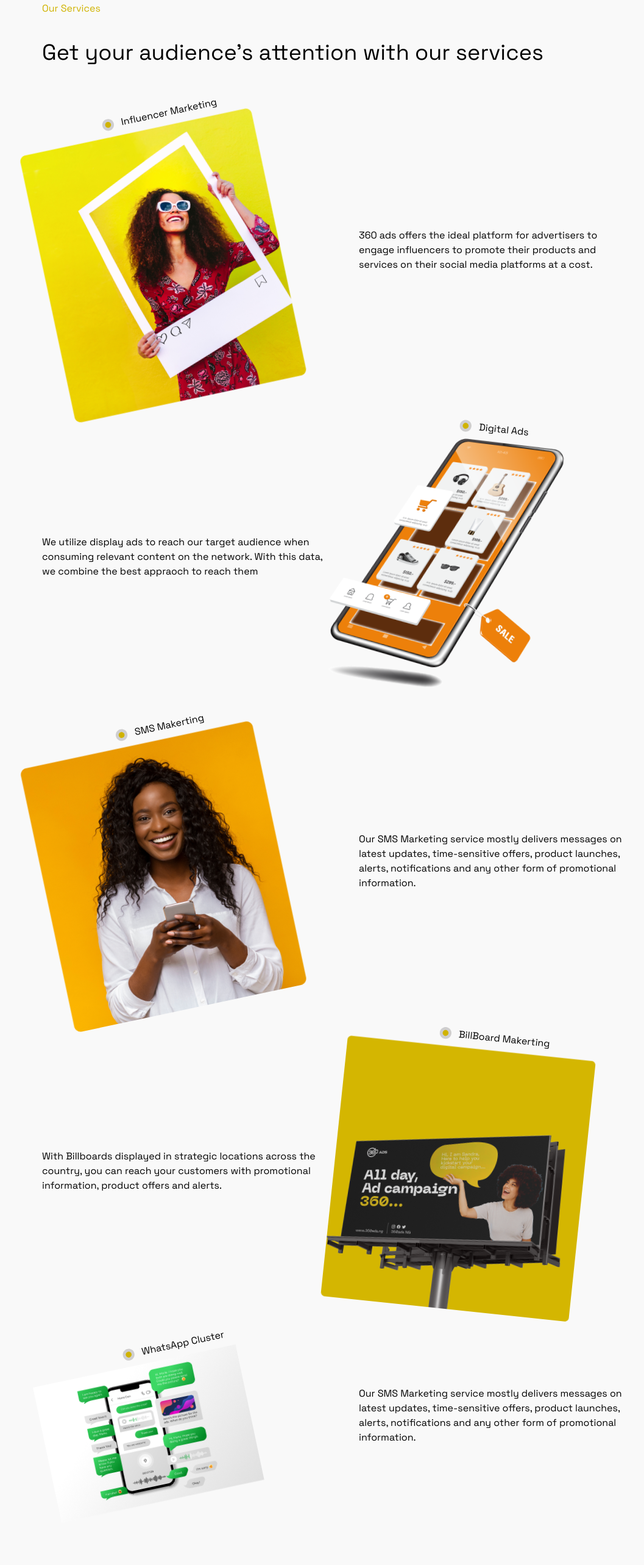
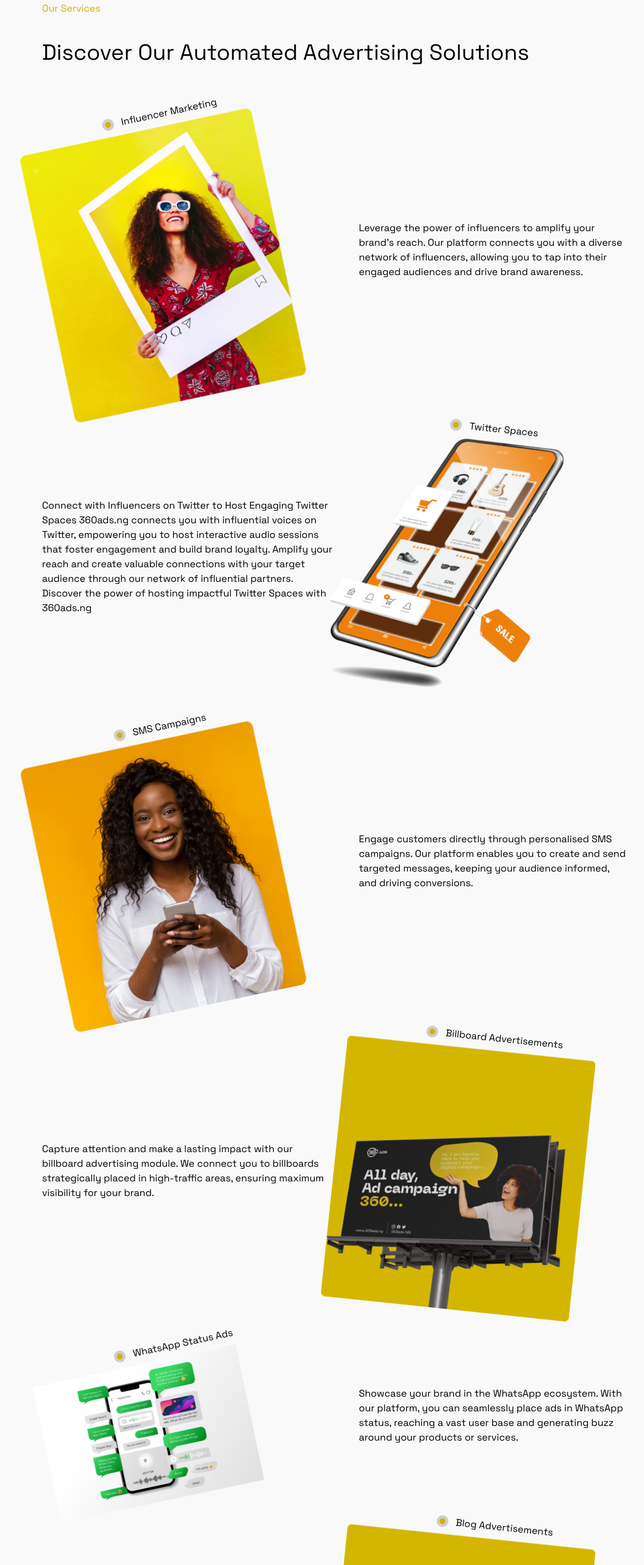
Before and after one commit to 360adsng/frontend, a Next.js app: page /discovery in a window 1280 px wide. Shown: the part 1083-3649 px from the top of the page at 61% size, without its empty margins (91-1148 px from the left). Built offline with nearby package versions, Linux system fonts and the light colour scheme.

Commit message:
updates contact and favicon

```diff
--- a/app/(public)/(darknavbar)/discovery/page.tsx
+++ b/app/(public)/(darknavbar)/discovery/page.tsx
@@ -69,8 +69,7 @@ const Service = () => {
                     <div className="mb-16">
                     <h5 className="text-ads360yellow-100  mb-10">Our Services</h5>
                     <h3 className="text-2xl lg:text-4xl lg:mb-4 mb-2">
-                        Get your audience’s attention with our
-                        services
+                        Discover Our Automated Advertising Solutions
                     </h3>
                     </div>
                     <div className="hidden md:block">
@@ -79,14 +78,14 @@ const Service = () => {
                             <div className="basis-1/2 -rotate-12">
                                 <div className='flex mb-2 justify-center'><span className='flex items-center pr-3'>
                                     <Image width={0} height={0} src={Yellowdot} alt='...'/>
-                                </span>Influencer Marketing</div>
+                                </span> Influencer Marketing</div>
                                 <Image width={0} height={0} src={influencer} alt='...'/>
                             </div>
                             <div className="basis-1/2 grid grid-cols-1 content-center pl-10">
-                                360 ads offers the ideal platform for
-                                advertisers to engage influencers to
-                                promote their products and services on
-                                their social media platforms at a cost.
+                                Leverage the power of influencers to amplify your brand's reach. Our platform connects
+                                you with a diverse network of influencers, allowing you to tap into their engaged
+                                 audiences and drive brand awareness.
+
                             </div>
                         </div>
 
@@ -94,14 +93,12 @@ const Service = () => {
                             <div className="basis-1/2 rotate-6">
                                 <div className='flex mb-2 justify-center'><span className='flex items-center pr-3'>
                                     <Image width={0} height={0} src={Yellowdot} alt='...'/>
-                                </span>Digital Ads</div>
+                                </span>Twitter Spaces</div>
                                 <Image width={0} height={0} src={digital} alt='...'/>
                             </div>
                             <div className="basis-1/2 grid grid-cols-1 content-center">
-                                We utilize display ads to reach our target
-                                audience when consuming relevant content
-                                on the network. With this data, we combine
-                                the best appraoch to reach them
+                            Connect with Influencers on Twitter to Host Engaging Twitter Spaces 360ads.ng connects you with influential voices on Twitter, empowering you to host interactive audio sessions that foster engagement and build brand loyalty. Amplify your reach and create valuable connections with your target audience through our network of influential partners. Discover the power of hosting impactful Twitter Spaces with 360ads.ng
+
                             </div>
                         </div>
 
@@ -110,15 +107,12 @@ const Service = () => {
                             <div className="basis-1/2 -rotate-12">
                                 <div className='flex mb-2 justify-center'><span className='flex items-center pr-3'>
                                     <Image width={0} height={0} src={Yellowdot} alt='...'/>
-                                </span>SMS Makerting</div>
+                                </span>SMS Campaigns</div>
                                 <Image width={0} height={0} src={happy} alt='...'/>
                             </div>
                             <div className="basis-1/2 grid grid-cols-1 content-center pl-10">
-                                Our SMS Marketing service mostly delivers
-                                messages on latest updates, time-sensitive
-                                offers, product launches, alerts, notifications
-                                and any other form of
-                                promotional information.
+                            Engage customers directly through personalised SMS campaigns. Our platform enables you
+                            to create and send targeted messages, keeping your audience informed, and driving conversions.
                             </div>
                         </div>
 
@@ -127,14 +121,13 @@ const Service = () => {
                             <div className="basis-1/2 rotate-6">
                                 <div className='flex mb-2 justify-center'><span className='flex items-center pr-3'>
                                     <Image width={0} height={0} src={Yellowdot} alt='...'/>
-                                </span>BillBoard Makerting</div>
+                                </span>Billboard Advertisements</div>
                                 <Image width={0} height={0} src={billboard} alt='...'/>
                             </div>
                             <div className="basis-1/2 grid grid-cols-1 content-center">
-                                With Billboards displayed in strategic
-                                locations across the country, you can
-                                reach your customers with promotional
-                                information, product offers and alerts.
+                            Capture attention and make a lasting impact with our billboard advertising module.
+                             We connect you to billboards strategically placed
+                            in high-traffic areas, ensuring maximum visibility for your brand.
                             </div>
                         </div>
 
@@ -143,14 +136,28 @@ const Service = () => {
                             <div className="basis-1/2 -rotate-12">
                                 <div className='flex mb-2 justify-center'><span className='flex items-center pr-3'>
                                     <Image width={0} height={0} src={Yellowdot} alt='...'/>
-                                </span>WhatsApp Cluster</div>
+                                </span>WhatsApp Status Ads</div>
                                 <Image width={0} height={0} src={whatsapp} alt='...'/>
                             </div>
                             <div className="basis-1/2 grid grid-cols-1 content-center pl-10">
-                                Our SMS Marketing service mostly delivers
-                                messages on latest updates, time-sensitive
-                                offers, product launches, alerts, notifications
-                                and any other form of promotional information.
+                             Showcase your brand in the WhatsApp ecosystem.
+                             With our platform, you can seamlessly place ads in WhatsApp status,
+                             reaching a vast user base and generating buzz around your products or services.
+                            </div>
+                        </div>
+
+
+
+                        <div id='billboard' className="flex flex-row-reverse my-10">
+                            <div className="basis-1/2 rotate-6">
+                                <div className='flex mb-2 justify-center'><span className='flex items-center pr-3'>
+                                    <Image width={0} height={0} src={Yellowdot} alt='...'/>
+                                </span>Blog Advertisements</div>
+                                <Image width={0} height={0} src={billboard} alt='...'/>
+                            </div>
+                            <div className="basis-1/2 grid grid-cols-1 content-center">
+                             Expand your online presence by placing ads on popular blogs. Our platform allows you to negotiate and secure ad placements on relevant blogs, effectively reaching your target audience.
+
                             </div>
                         </div>
 
--- a/components/navs/Footer.tsx
+++ b/components/navs/Footer.tsx
@@ -35,10 +35,10 @@ const Footer = () =>{
                     <div className="basis-1/4 my-10 md:text-right">
                         <h4 className='text-ads360yellow-100 my-4'>CONTACT INFO</h4>
                         <h6>King Court estate,</h6>
-                        {/* <h6>Lekki Phase 1,</h6> */}
+
                         <h6>Lagos, Nigeria</h6>
-                        <h6>+234 8160985407</h6>
-                        {/* <h6>info@360ads.com.ng</h6> */}
+                        <h6>+234 7082436214</h6>
+
                     </div>
                 </div>
 
--- a/components/navs/UserDrawer.tsx
+++ b/components/navs/UserDrawer.tsx
@@ -85,13 +85,13 @@ const UserDrawer: React.FC<Props> = ({isOpen, toggleDrawer}) => {
             on:onwallet
 
         },
-        {
-            link:'/users/analysis',
-            name:'Analysis',
-            off:analysis,
-            on:onanalysis
+        // {
+        //     link:'/users/analysis',
+        //     name:'Analysis',
+        //     off:analysis,
+        //     on:onanalysis
 
-        },
+        // },
     ]
 
     const navItem2 = [
--- a/components/navs/UserSideNav.tsx
+++ b/components/navs/UserSideNav.tsx
@@ -46,13 +46,13 @@ function UserSideNav() {
             on:onwallet
 
         },
-        {
-            link:'/users/analysis',
-            name:'Analysis',
-            off:analysis,
-            on:onanalysis
+        // {
+        //     link:'/users/analysis',
+        //     name:'Analysis',
+        //     off:analysis,
+        //     on:onanalysis
 
-        },
+        // },
     ]
 
     const navItem2 = [
```
Also changed, not shown: app/(public)/(lightnavbar)/contact/page.tsx (+12 -13 lines), app/page.tsx (+13 -10 lines), components/Why360.tsx (+14 -12 lines).
